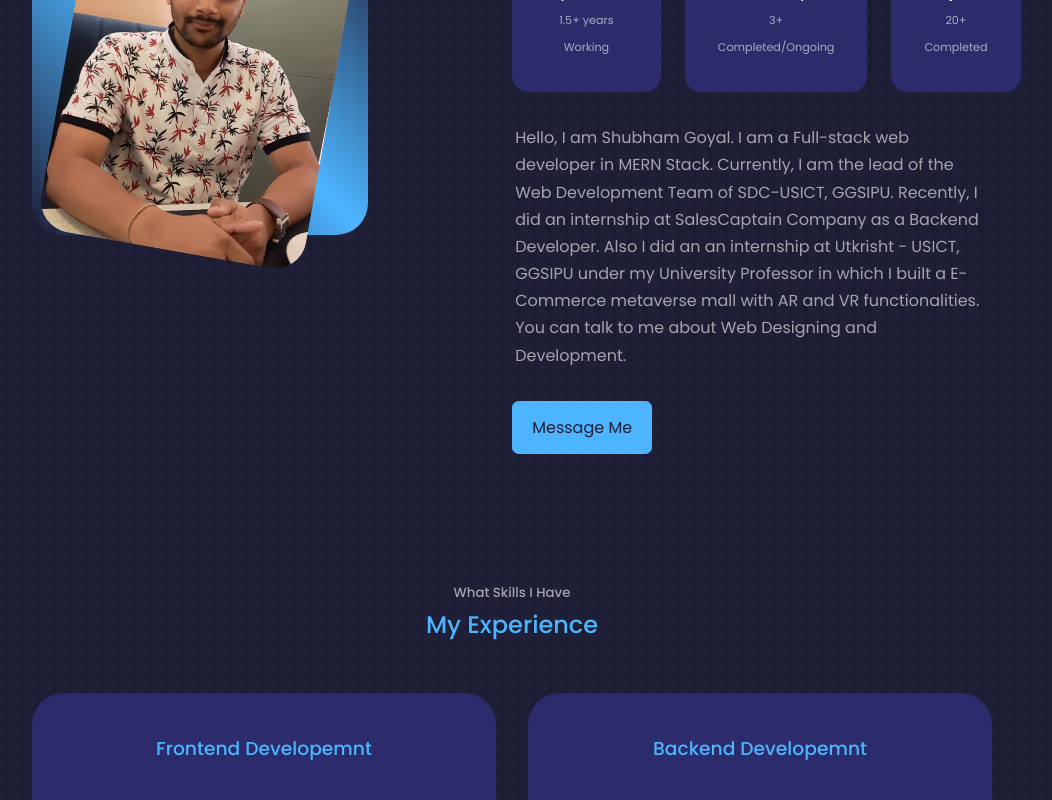
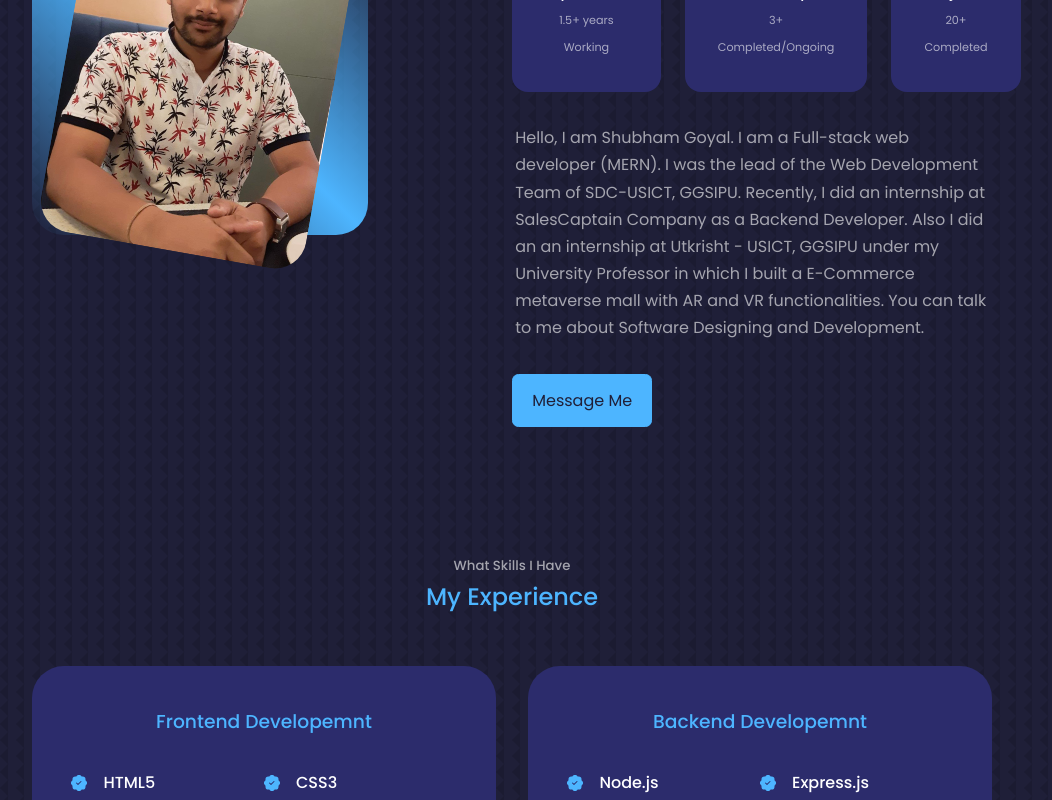
Before and after one commit to ShubhamGoyal7125/Portfolio, a React (Create React App) app: page / in a window 1280 px wide. Shown: the part 1140-1940 px from the top of the page, without its empty margins (128-1180 px from the left). Built offline with nearby package versions, Linux system fonts and the light colour scheme; no server answers; a web font is replaced by a local one.

Commit message:
updated cv and project links

```diff
--- a/src/components/about/About.jsx
+++ b/src/components/about/About.jsx
@@ -41,10 +41,10 @@ const About = () => {
             </article>
           </div>
 
-          <p>Hello, I am Shubham Goyal. I am a Full-stack web developer in MERN Stack.
-            Currently, I am the lead of the Web Development Team of SDC-USICT, GGSIPU.
+          <p>Hello, I am Shubham Goyal. I am a Full-stack web developer (MERN).
+            I was the lead of the Web Development Team of SDC-USICT, GGSIPU.
             Recently, I did an internship at SalesCaptain Company as a Backend Developer. Also I did an an internship at Utkrisht - USICT, GGSIPU under my University Professor in which I built a E-Commerce metaverse mall with AR and VR functionalities.
-            You can talk to me about Web Designing and Development.</p>
+            You can talk to me about Software Designing and Development.</p>
           <a href="#contact" className='btn btn-primary'>Message Me</a>
         </div>
 
--- a/src/components/portfolio/Portfolio.jsx
+++ b/src/components/portfolio/Portfolio.jsx
@@ -20,14 +20,14 @@ const data = [
     image: IMG2,
     title: 'iNoteBook',
     github: 'https://github.com/ShubhamGoyal7125/inotebook',
-    demo: 'https://github.com/ShubhamGoyal7125/inotebook'
+    demo: 'https://inotebook-snowy.vercel.app/login'
   },
   {
     id: 3,
     image: IMG3,
     title: 'To Do List',
-    github: 'https://github.com/ShubhamGoyal7125/To-Do-List-New',
-    demo: 'https://hidden-lowlands-19867.herokuapp.com/'
+    github: 'https://github.com/ShubhamGoyal7125/toDoList',
+    demo: 'https://github.com/ShubhamGoyal7125/toDoList'
   },
   {
     id: 4,
@@ -39,16 +39,16 @@ const data = [
   {
     id: 5,
     image: IMG5,
-    title: 'News App',
+    title: 'News-Daily',
     github: 'https://github.com/ShubhamGoyal7125/News-Daily',
-    demo: 'https://github.com/ShubhamGoyal7125/News-Daily'
+    demo: 'https://news-daily-liard.vercel.app/'
   },
   {
     id: 6,
     image: IMG6,
     title: 'Drum Kit',
     github: 'https://github.com/ShubhamGoyal7125/Drum-kit',
-    demo: 'https://drum-kit-shubham.herokuapp.com/'
+    demo: 'https://github.com/ShubhamGoyal7125/Drum-kit'
   },
 
 ]
```
Also changed, not shown: 1 other file (tests, documents, lock files or other folders).
